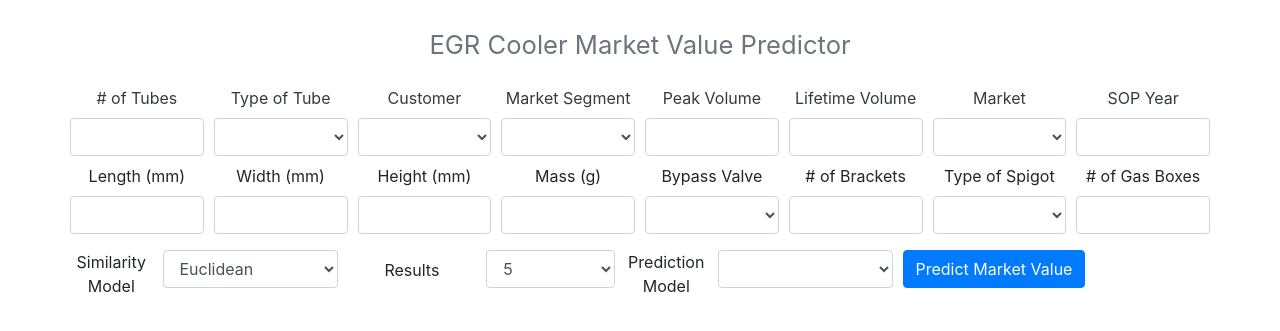
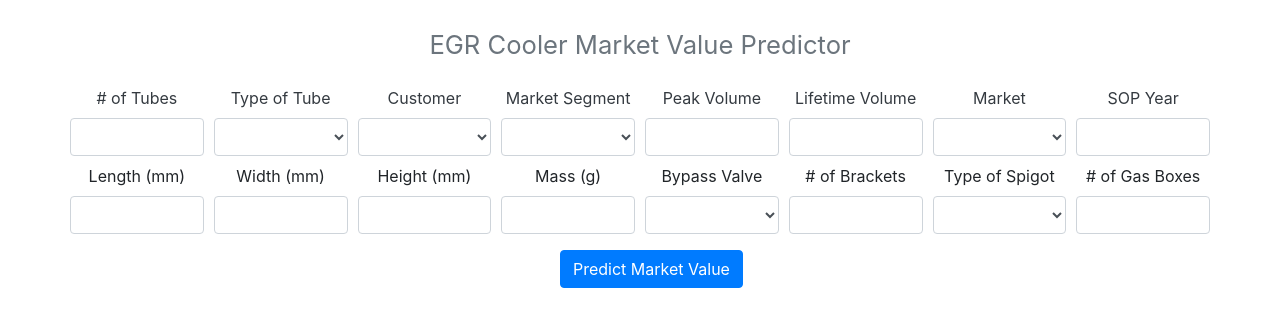
Before and after one commit to umanglathia/market-sensing, a Flask app: page /model in a window 1280 px wide. Shown: the part 56-387 px from the top of the page. Run offline with Flask 2, Linux system fonts and the light colour scheme; lists and menus that the app fills with data are empty; some libraries are stand-ins or nearby versions.

Commit message:
Tuesday morning update

```diff
--- a/market-sensing/app.py
+++ b/market-sensing/app.py
@@ -141,9 +141,14 @@ def model():
 		for attr in parameters:
 			program[attr] = input_form.get(attr, '')
 
+		'''
 		s = input_form.get('sim_model', '')
 		r = int(input_form.get('num_results', ''))
 		p = input_form.get('pred_model', '')
+		'''
+		s = "cosine"
+		r = 5
+		p = 2
 
 		quote, similar_list = machine_learning.predict_cooler(program, s, r, p)
 
--- a/market-sensing/templates/form.html
+++ b/market-sensing/templates/form.html
@@ -72,6 +72,7 @@
 				{{ form.num_gasboxes(class="form-control") }}
 			</div>
 		</div>
+		<!--
 		<div class="form-row form-group mt-2">
 			<div class="col-lg-3 col-sm-6 form-row">
 				<div class="col-lg-4 col-sm-6 text-lg-center text-xs-center">
@@ -96,8 +97,8 @@
 				<div class="col-lg-8 col-sm-6">
 					{{ form.pred_model(class="form-control") }}
 				</div>
-			</div>
-			<div class="col-lg-2 col-xs-12">
+			</div>-->
+			<div class="col-lg-2 mx-auto col-xs-12">
 				<button type="submit" class="btn btn-primary mt-sm-4 mt-lg-0 mt-xs-4"> Predict Market Value </button>
 			</div>
 		</div>
```
Also changed, not shown: 2 other files.
